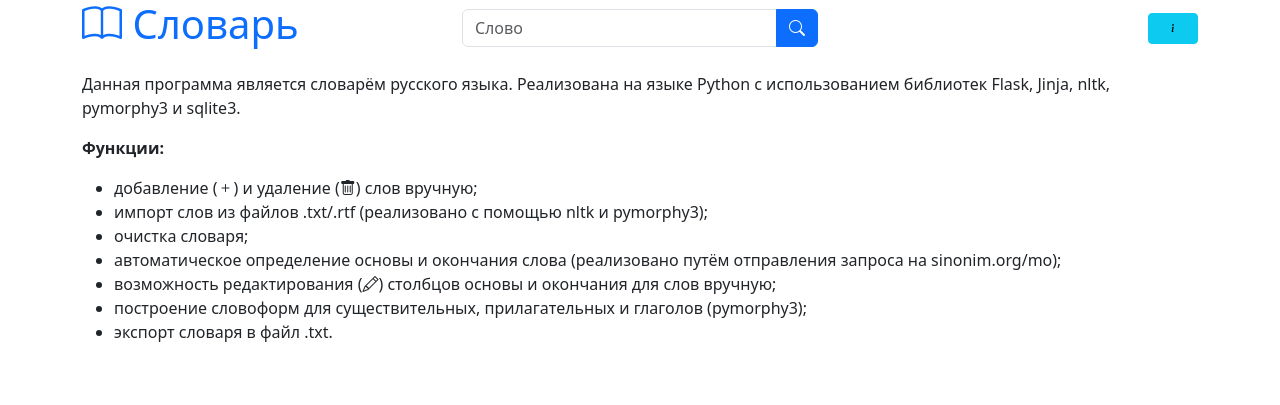
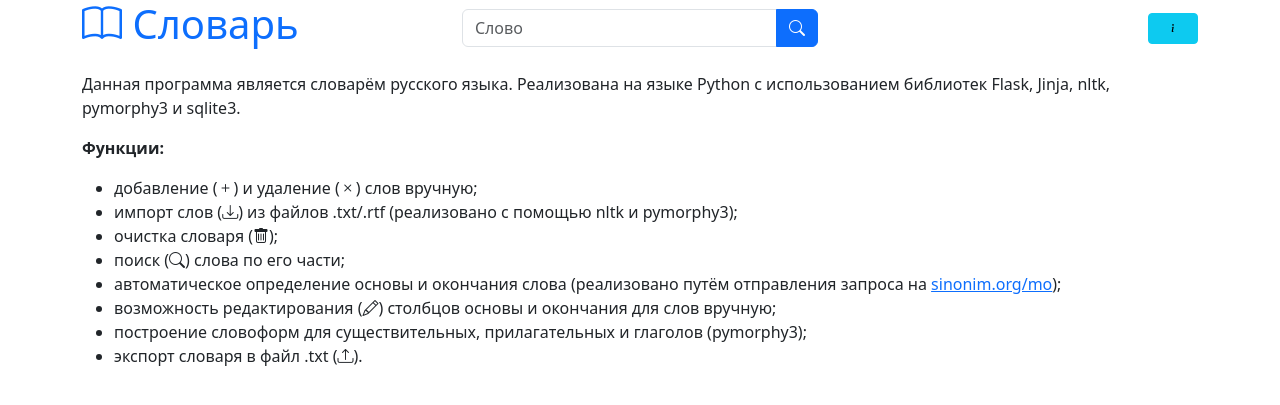
Before and after one commit to cr0iss4nt/dictionary, a Flask app: page /info in a window 1280 px wide. Shown: the top 405 px of the page. Run offline with Flask 3, Linux system fonts and the light colour scheme; parts of the project's set-up code (start-up, migrations or seed data) failed here and were passed over; some libraries are stand-ins or nearby versions.

Commit message:
Added icons to index and info

```diff
--- a/templates/info.html
+++ b/templates/info.html
@@ -7,13 +7,14 @@
     <p>Данная программа является словарём русского языка. Реализована на языке Python с использованием библиотек Flask, Jinja, nltk, pymorphy3 и sqlite3.</p>
     <p><strong>Функции:</strong></p>
     <ul>
-        <li>добавление (<i class="bi bi-plus"></i>) и удаление (<i class="bi bi-trash"></i>) слов вручную;</li>
-        <li>импорт слов из файлов .txt/.rtf (реализовано с помощью nltk и pymorphy3);</li>
-        <li>очистка словаря;</li>
-        <li>автоматическое определение основы и окончания слова (реализовано путём отправления запроса на sinonim.org/mo);</li>
+        <li>добавление (<i class="bi bi-plus"></i>) и удаление (<i class="bi bi-x"></i>) слов вручную;</li>
+        <li>импорт слов (<i class="bi bi-download"></i>) из файлов .txt/.rtf (реализовано с помощью nltk и pymorphy3);</li>
+        <li>очистка словаря (<i class="bi bi-trash"></i>);</li>
+        <li>поиск (<i class="bi bi-search"></i>) слова по его части;</li>
+        <li>автоматическое определение основы и окончания слова (реализовано путём отправления запроса на <a href="https://sinonim.org/mo">sinonim.org/mo</a>);</li>
         <li>возможность редактирования (<i class="bi bi-pencil"></i>) столбцов основы и окончания для слов вручную;</li>
         <li>построение словоформ для существительных, прилагательных и глаголов (pymorphy3);</li>
-        <li>экспорт словаря в файл .txt.</li>
+        <li>экспорт словаря в файл .txt (<i class="bi bi-upload"></i>).</li>
     </ul>
 </div>
 {% endblock %}
--- a/templates/words.html
+++ b/templates/words.html
@@ -33,7 +33,7 @@
                         </a>
                         <a href="{{ url_for('delete_word', word=word[1]) }}" class="btn btn-sm btn-danger"
                            onclick="return confirm('Удалить слово?')">
-                            <i class="bi bi-trash"></i>
+                            <i class="bi bi-x"></i>
                         </a>
                         <a href="{{ url_for('add_base_and_ending', word=word[1]) }}" class="btn btn-sm btn-info"
                            onclick="return confirm('Разобрать слово по составу?')">
```
Also changed, not shown: templates/index.html (+3 -13 lines).
